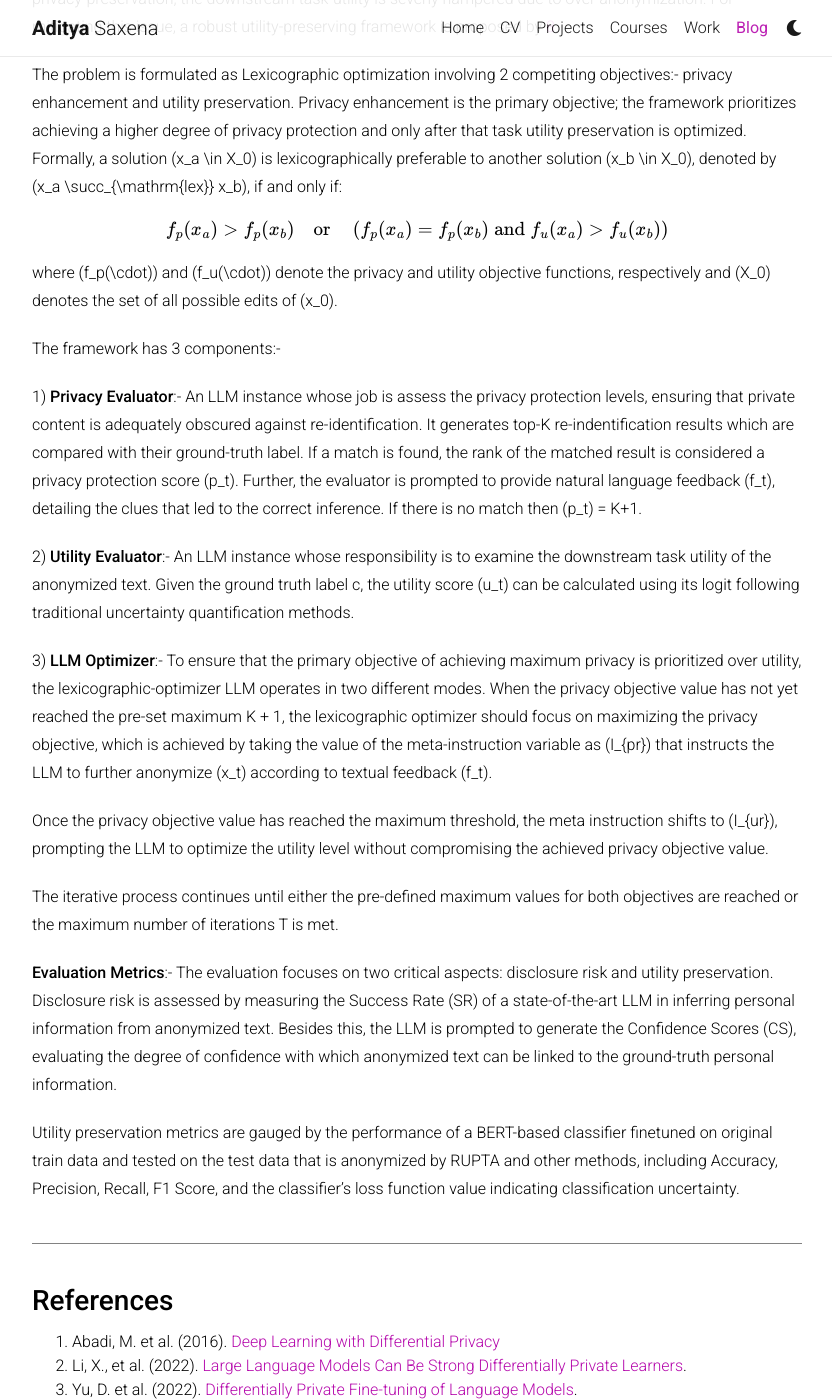
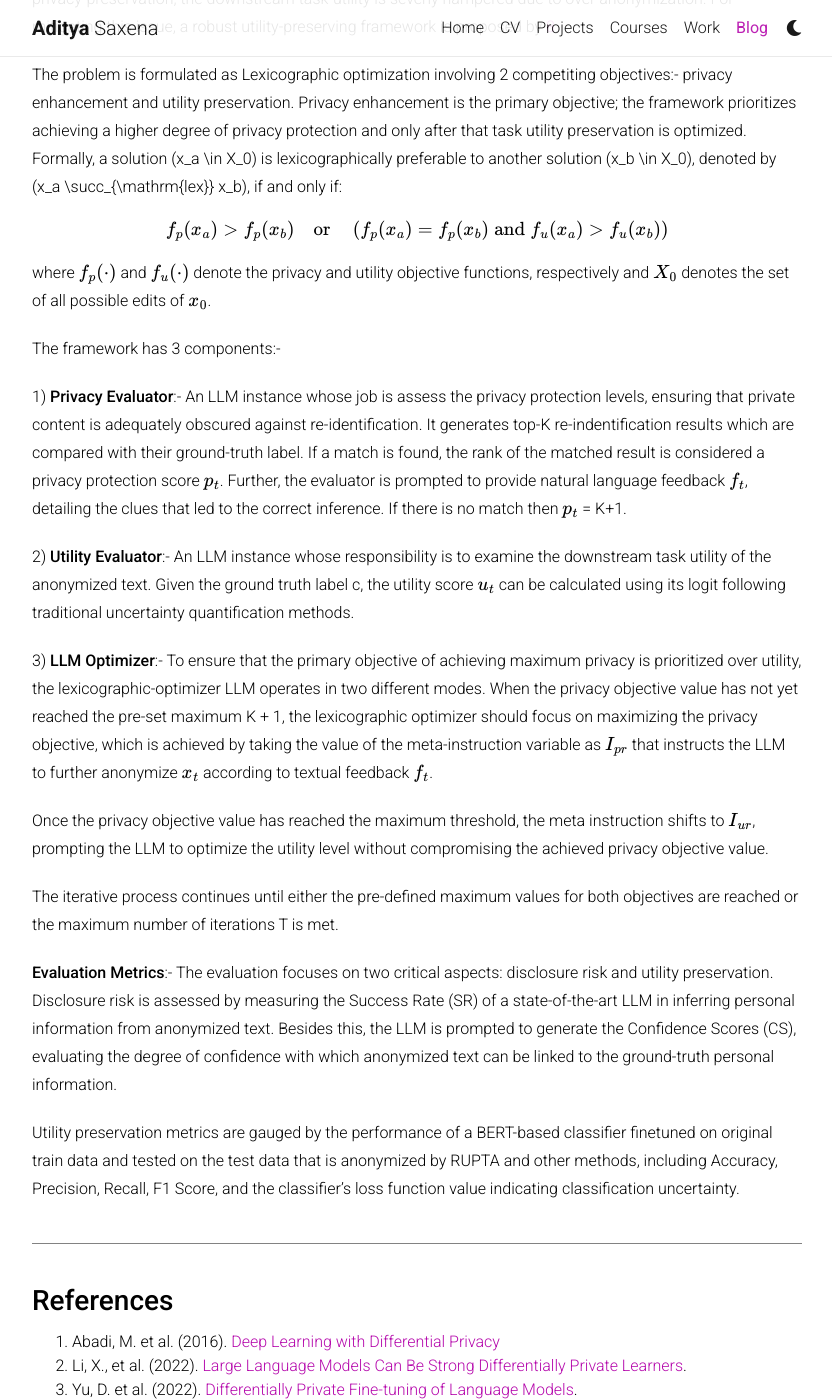
Before and after one commit to adityaaa2511/adityaaa2511.github.io, a Jekyll site: the page built from _posts/2026-09-03-llm-privacy.md, in a window 1280 px wide and 1400 px high, scrolled down 6715 px. Shown: the whole window, without its empty margins (223-1055 px from the left). Built offline with Jekyll 4.4.1, drawn with Linux system fonts in a browser that asks for light colours; nearby versions of some CDN libraries; comment, search, counter and statistics services are not loaded; a style sheet for code colours, icons or effects is not loaded.

Commit message:
Fix inline math rendering

```diff
--- a/_posts/2026-09-03-llm-privacy.md
+++ b/_posts/2026-09-03-llm-privacy.md
@@ -181,17 +181,17 @@ f_u(x_a) > f_u(x_b)
 \right)
 $$
 
-where \(f_p(\cdot)\) and \(f_u(\cdot)\) denote the privacy and utility objective functions, respectively and \(X_0\) denotes the set of all possible edits of \(x_0\).
+where \\(f_p(\cdot)\\) and \\(f_u(\cdot)\\) denote the privacy and utility objective functions, respectively and \\(X_0\\) denotes the set of all possible edits of \\(x_0\\).
 
 The framework has 3 components:-
 
-1) **Privacy Evaluator**:- An LLM instance whose job is assess the privacy protection levels, ensuring that private content is adequately obscured against re-identification. It generates top-K re-indentification results which are compared with their ground-truth label. If a match is found, the rank of the matched result is considered a privacy protection score \(p_t\). Further, the evaluator is prompted to provide natural language feedback \(f_t\), detailing the clues that led to the correct inference. If there is no match then \(p_t\) = K+1.
+1) **Privacy Evaluator**:- An LLM instance whose job is assess the privacy protection levels, ensuring that private content is adequately obscured against re-identification. It generates top-K re-indentification results which are compared with their ground-truth label. If a match is found, the rank of the matched result is considered a privacy protection score \\(p_t\\). Further, the evaluator is prompted to provide natural language feedback \\(f_t\\), detailing the clues that led to the correct inference. If there is no match then \\(p_t\\) = K+1.
 
-2) **Utility Evaluator**:- An LLM instance whose responsibility is to examine the downstream task utility of the anonymized text. Given the ground truth label c, the utility score \(u_t\) can be calculated using its logit following traditional uncertainty quantification methods.
+2) **Utility Evaluator**:- An LLM instance whose responsibility is to examine the downstream task utility of the anonymized text. Given the ground truth label c, the utility score \\(u_t\\) can be calculated using its logit following traditional uncertainty quantification methods.
 
-3) **LLM Optimizer**:- To ensure that the primary objective of achieving maximum privacy is prioritized over utility, the lexicographic-optimizer LLM operates in two different modes. When the privacy objective value has not yet reached the pre-set maximum K + 1, the lexicographic optimizer should focus on maximizing the privacy objective, which is achieved by taking the value of the meta-instruction variable as \(I_{pr}\) that instructs the LLM to further anonymize \(x_t\) according to textual feedback \(f_t\).
+3) **LLM Optimizer**:- To ensure that the primary objective of achieving maximum privacy is prioritized over utility, the lexicographic-optimizer LLM operates in two different modes. When the privacy objective value has not yet reached the pre-set maximum K + 1, the lexicographic optimizer should focus on maximizing the privacy objective, which is achieved by taking the value of the meta-instruction variable as \\(I_{pr}\\) that instructs the LLM to further anonymize \\(x_t\\) according to textual feedback \\(f_t\\).
 
-Once the privacy objective value has reached the maximum threshold, the meta instruction shifts to \(I_{ur}\), prompting the LLM to optimize the utility level without compromising the achieved privacy objective value.
+Once the privacy objective value has reached the maximum threshold, the meta instruction shifts to \\(I_{ur}\\), prompting the LLM to optimize the utility level without compromising the achieved privacy objective value.
 
 The iterative process continues until either the pre-defined maximum values for both objectives
 are reached or the maximum number of iterations T is met.
```
